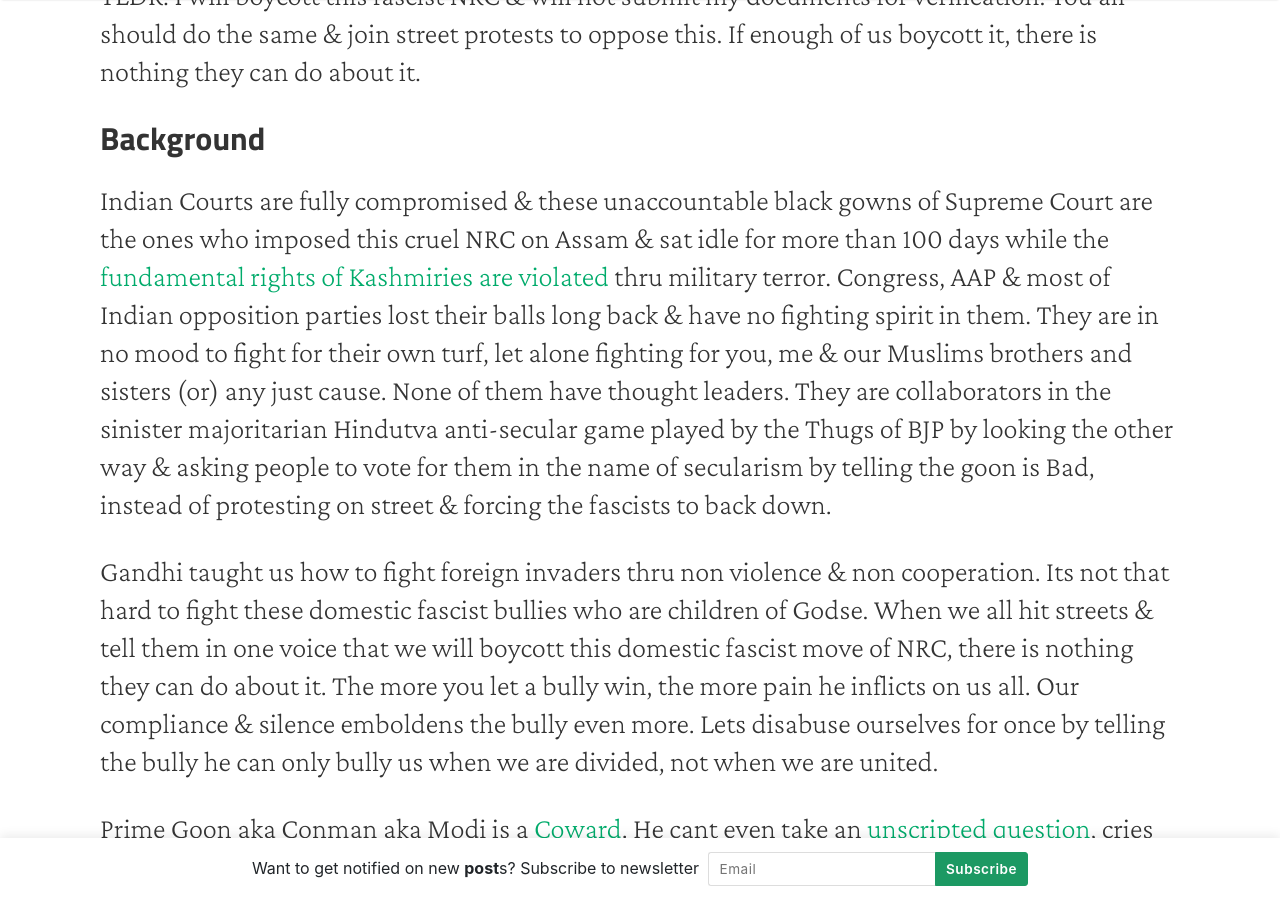
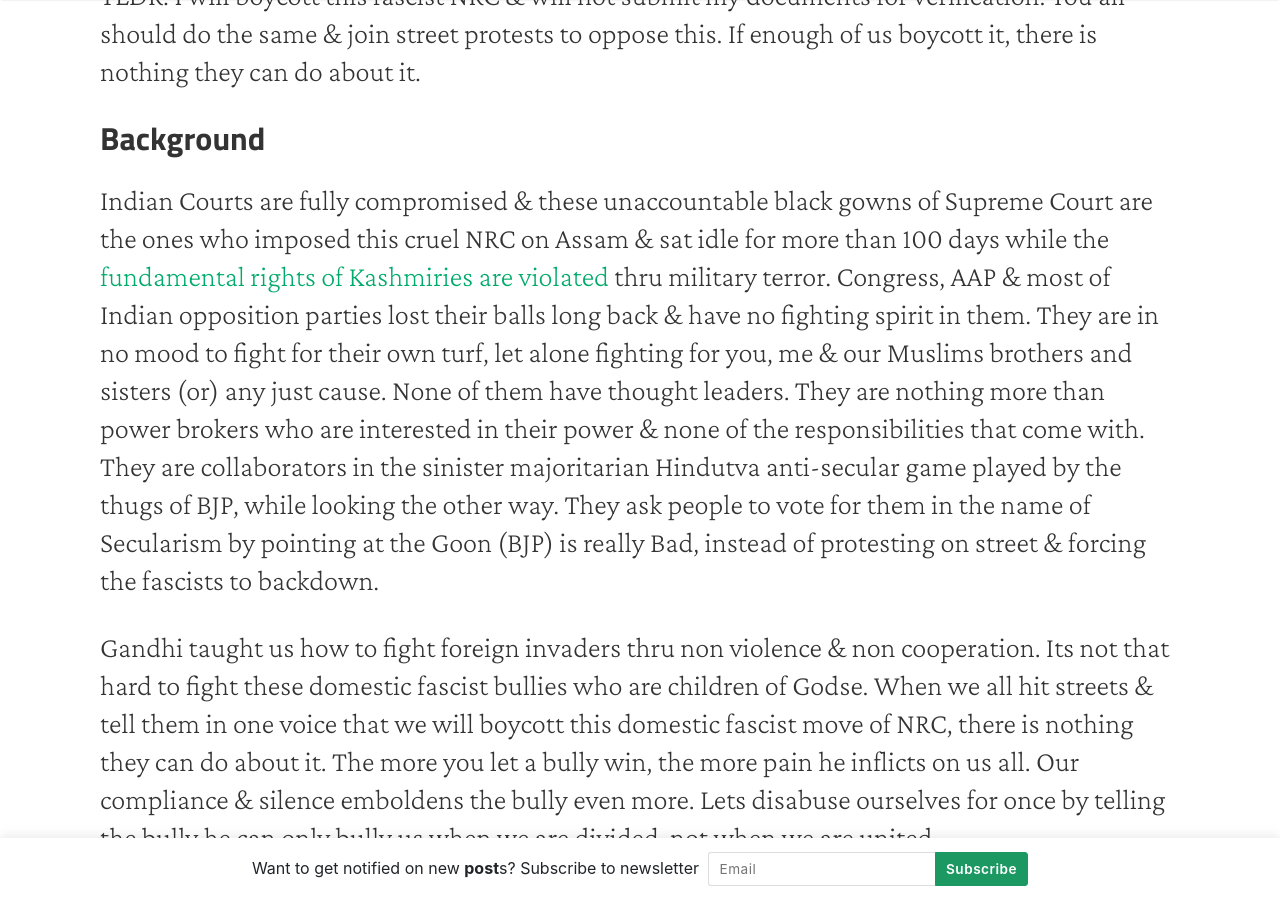
Before and after one commit to thekalinga/thekalinga.in, a Jekyll site: the page built from _posts/2019-11-24-why-fascist-nrc-should-be-opposed/2019-11-24-why-fascist-nrc-should-be-opposed.md, in a window 1280 px wide and 900 px high, scrolled down 728 px. Built offline with Jekyll 4.4.1, drawn with Linux system fonts in a browser that asks for light colours; nearby versions of some CDN libraries.

Commit message:
fixed minor issue

```diff
--- a/_posts/2019-11-24-why-fascist-nrc-should-be-opposed/2019-11-24-why-fascist-nrc-should-be-opposed.md
+++ b/_posts/2019-11-24-why-fascist-nrc-should-be-opposed/2019-11-24-why-fascist-nrc-should-be-opposed.md
@@ -30,7 +30,9 @@
 Congress, AAP & most of Indian opposition parties lost their balls long back & have no fighting spirit in them.
 They are in no mood to fight for their own turf, let alone fighting for you, me & our Muslims brothers and sisters (or) any just cause.
 None of them have thought leaders.
-They are collaborators in the sinister majoritarian Hindutva anti-secular game played by the Thugs of BJP by looking the other way & asking people to vote for them in the name of secularism by telling the goon is Bad, instead of protesting on street & forcing the fascists to back down.
+They are nothing more than power brokers who are interested in their power & none of the responsibilities that come with.
+They are collaborators in the sinister majoritarian Hindutva anti-secular game played by the thugs of BJP, while looking the other way.
+They ask people to vote for them in the name of Secularism by pointing at the Goon (BJP) is really Bad, instead of protesting on street & forcing the fascists to backdown.
 
 Gandhi taught us how to fight foreign invaders thru non violence & non cooperation.
 Its not that hard to fight these domestic fascist bullies who are children of Godse.
```
